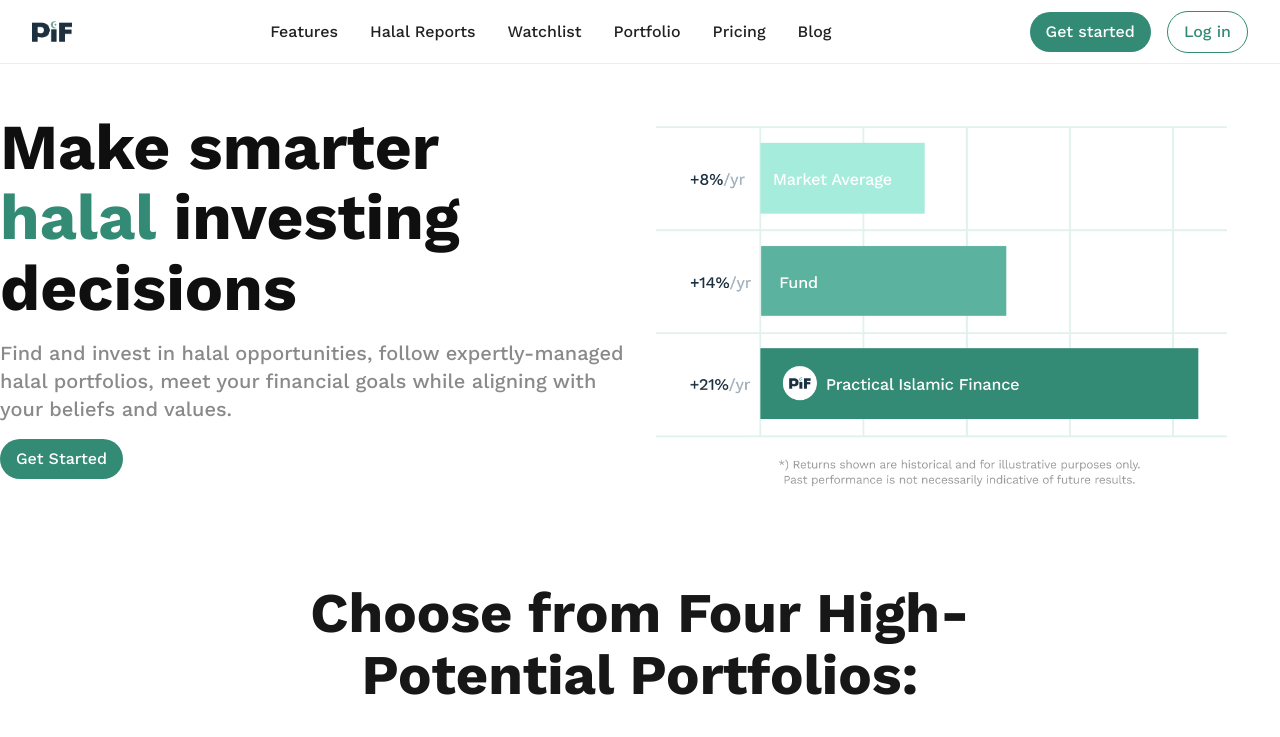
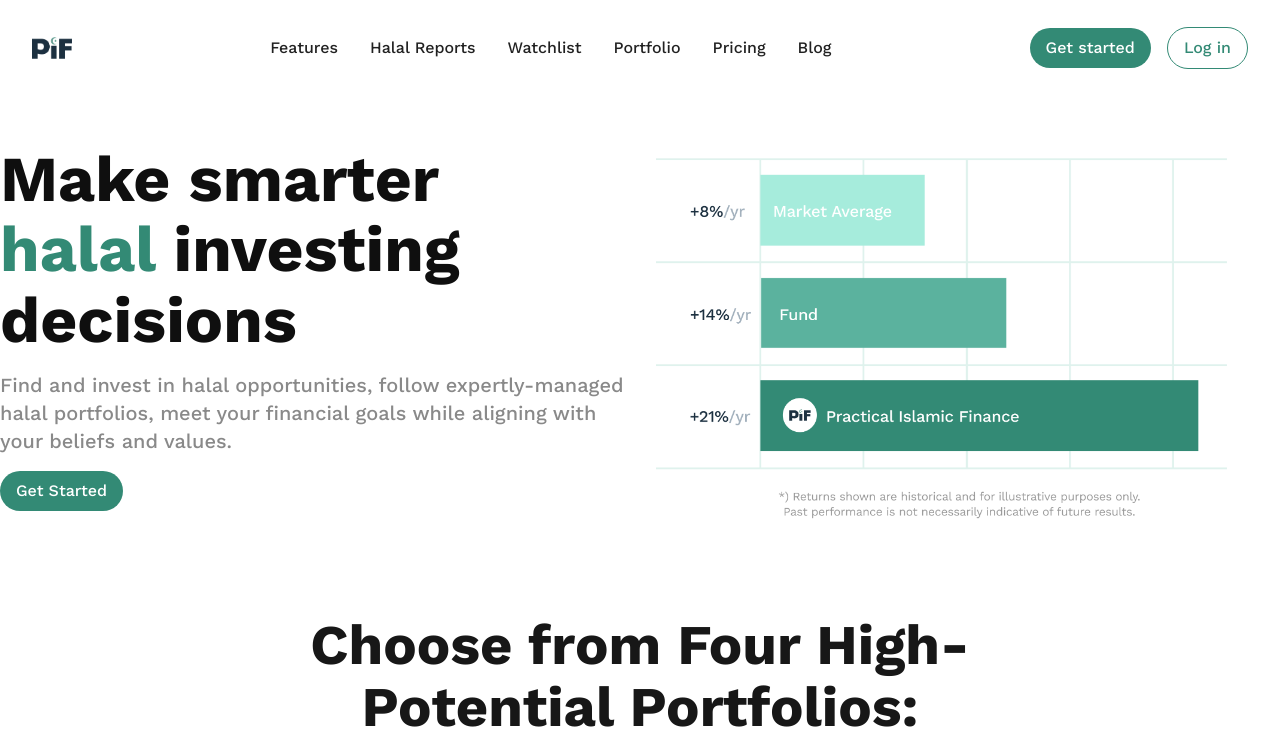
Before and after one commit to MuhammadAqibRafiq/testpif, a Next.js app: page / in a window 1280 px wide. Shown: the top 737 px of the page. Built offline with nearby package versions, Linux system fonts and the light colour scheme.

Commit message:
navbar update

```diff
--- a/src/app/globals.css
+++ b/src/app/globals.css
@@ -13,7 +13,7 @@
   --text-secondary: rgba(0, 0, 0, 0.6);
   --text-disabled: rgba(0, 0, 0, 0.38);
   --font-family-work-sans: 'Work Sans', Arial, Helvetica, sans-serif;
-
+  --navbar-height: 96px;
 }
 
 .dark {
--- a/src/app/page.tsx
+++ b/src/app/page.tsx
@@ -10,7 +10,7 @@
 export default function Home() {
   return (
 
-    <>
+    <div style={{ marginTop: 'var(--navbar-height)'}}>
       {/* //  <ThemeViewer /> */}
       <section id="intro">
         <Intro />
@@ -28,7 +28,7 @@
         <StockCrypto />
       </section>
 
-    </>
+    </div>
 
   );
 }
--- a/src/components/Navbar/Navbar.tsx
+++ b/src/components/Navbar/Navbar.tsx
@@ -12,7 +12,7 @@
   const [menuOpen, setMenuOpen] = useState(false);
 
   return (
-    <nav className="flex items-center justify-between px-8 h-16  border-b border-grey-200 dark:border-grey-800 transition-colors duration-200 relative">
+    <nav style={{ height: 'var(--navbar-height)' }} className="fixed top-0 left-0 w-full z-50 flex items-center justify-between px-8 bg-white transition-colors duration-200">
       {/* Logo */}
       <div className="flex items-center">
         <Link href="/">
```
